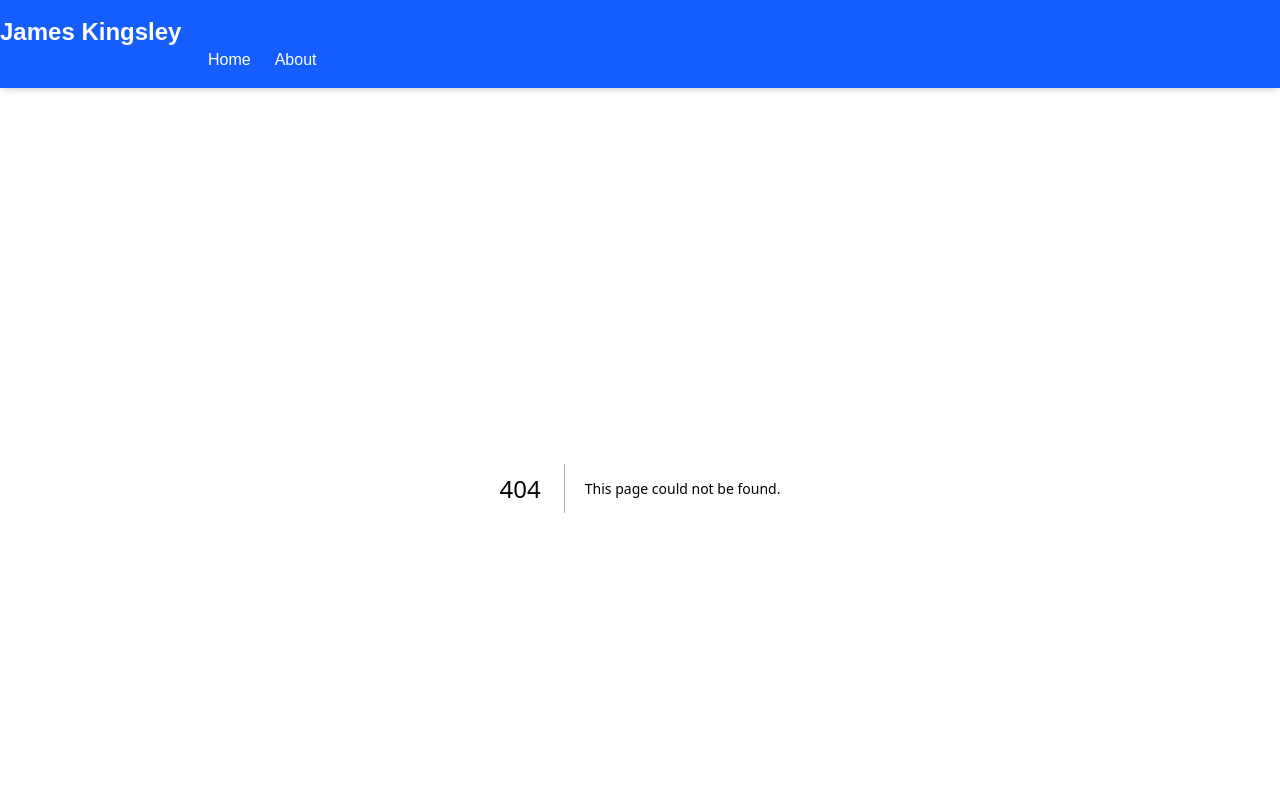
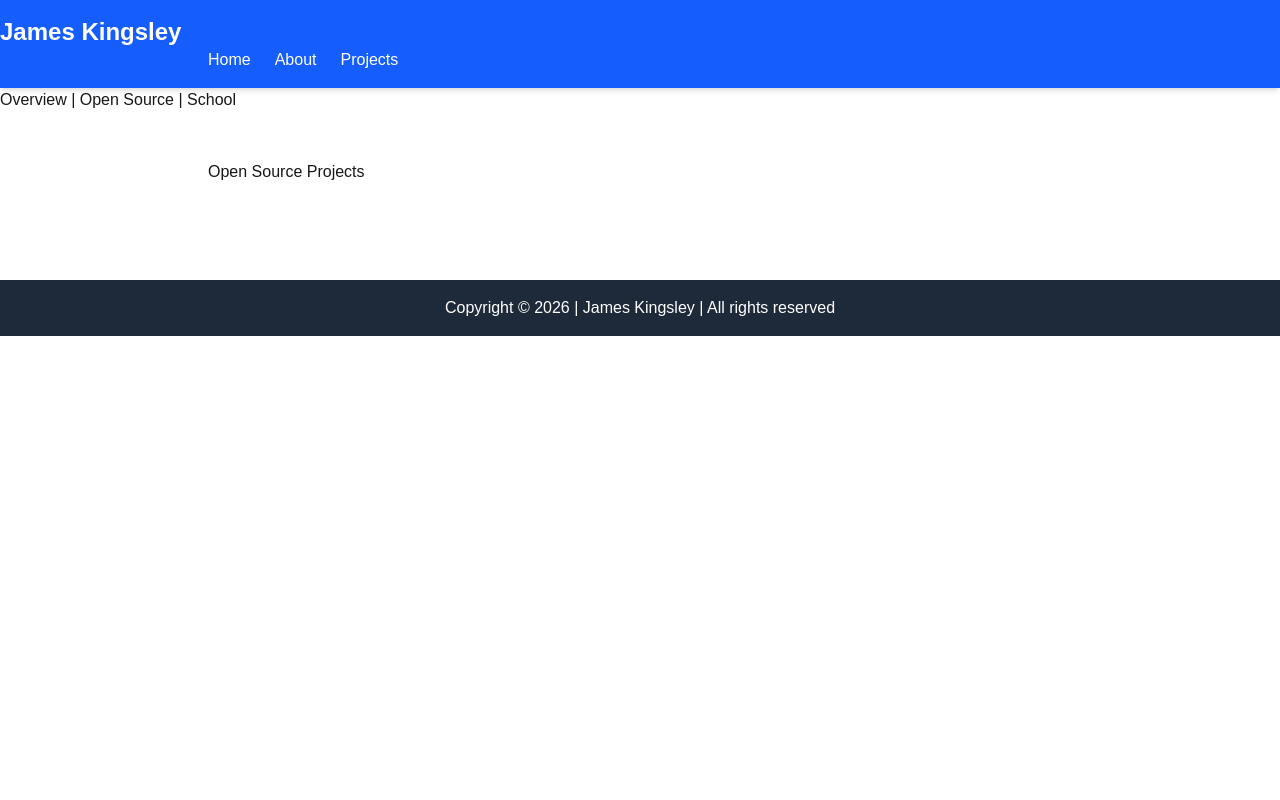
Before and after one commit to charsle3/wdd430-portfolio, a Next.js app: page /projects/opensource in a window 1280 px wide. Before the commit this address had no page. Shown: the top 800 px of the page. Built offline with nearby package versions, Linux system fonts and the light colour scheme.

Commit message:
nested layouts

```diff
--- /dev/null
+++ b/app/projects/layout.tsx
@@ -0,0 +1,14 @@
+import Link from 'next/link';
+
+export default function ProjectsLayout({ children }: { children: React.ReactNode }) {
+  return (
+    <section>
+      <nav>
+        <Link href="/projects">Overview</Link> | {' '}
+        <Link href="/projects/opensource">Open Source</Link> | {' '}
+        <Link href="/projects/school">School</Link>
+      </nav>
+      {children}
+    </section>
+  );
+}
--- /dev/null
+++ b/app/projects/opensource/page.tsx
@@ -0,0 +1,7 @@
+export default function OpenSource() {
+  return (
+    <main className="max-w-4xl mx-auto px-4 py-12">
+      <h1 className="">Open Source Projects</h1>
+    </main>
+  );
+}
--- /dev/null
+++ b/app/projects/page.tsx
@@ -0,0 +1,7 @@
+export default function About() {
+  return (
+    <main className="max-w-4xl mx-auto px-4 py-12">
+      <h1 className="">Projects Overview</h1>
+    </main>
+  );
+}
--- /dev/null
+++ b/app/projects/school/page.tsx
@@ -0,0 +1,7 @@
+export default function School() {
+  return (
+    <main className="max-w-4xl mx-auto px-4 py-12">
+      <h1 className="">School Projects</h1>
+    </main>
+  );
+}
--- a/components/Header.tsx
+++ b/components/Header.tsx
@@ -8,6 +8,7 @@ export default function Header() {
         <ul className="flex gap-6">
           <li><Link href="/">Home</Link></li>
           <li><Link href="/about">About</Link></li>
+          <li><Link href="/projects">Projects</Link></li>
         </ul>
       </nav>
     </header>
```
